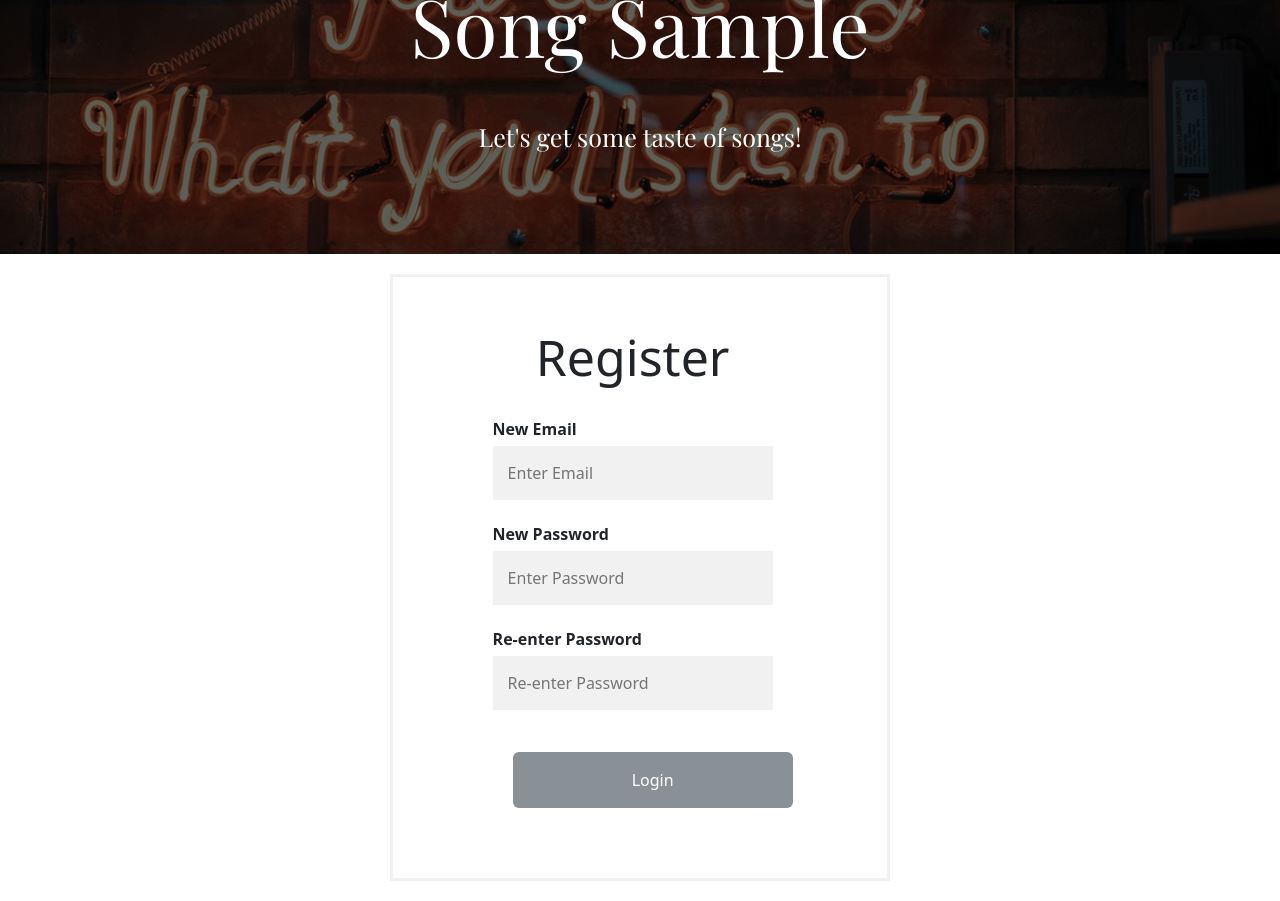
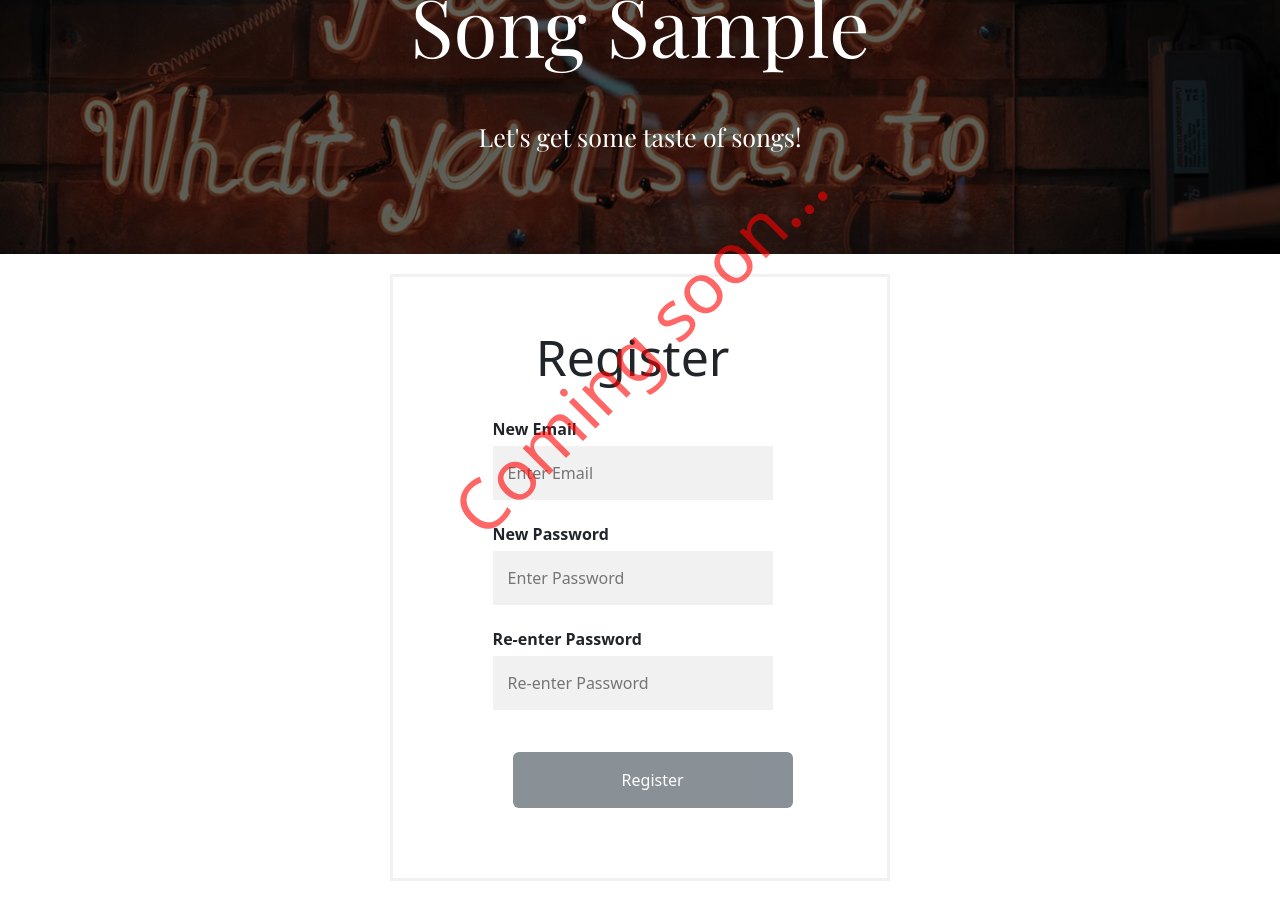
Before and after one commit to azotamiota/react-music-api, a React (Vite) app: page /register in a window 1280 px wide. Shown: the part 200-1101 px from the top of the page. Built offline with nearby package versions, Linux system fonts and the light colour scheme.

Commit message:
update login register pages (unavailable)

```diff
--- a/src/App.css
+++ b/src/App.css
@@ -119,3 +119,11 @@ audio {
 .like-btn:visited {
     color: red;
 }
+
+.unavailable {
+    position: absolute;
+    font-size: 70px;
+    transform: rotate(-45deg);
+    color: rgb(255 0 0 / 60%);
+    bottom: 25%;
+}
--- a/src/pages/Login/index.jsx
+++ b/src/pages/Login/index.jsx
@@ -17,8 +17,9 @@ const Login = () => {
             <label for="psw"><b>Password</b></label>
             <input type="password" placeholder="Enter Password" name="psw" required />
 
-            <button type="submit" className="btn btn-secondary">Login</button>
+            <button type="submit" className="btn btn-secondary disabled">Login</button>
         </form>
+        <div className="unavailable">Coming soon...</div>
     </div>
 
     </>
--- a/src/pages/Register/index.jsx
+++ b/src/pages/Register/index.jsx
@@ -18,8 +18,9 @@ const Register = () => {
             <label for="psw"><b>Re-enter Password</b></label>
             <input type="password" placeholder="Re-enter Password" name="re-psw" required />
 
-            <button type="submit" className="btn btn-secondary">Login</button>
+            <button type="submit" className="btn btn-secondary disabled">Register</button>
         </form>
+        <div className="unavailable">Coming soon...</div>
     </div>
 
     </>
```
